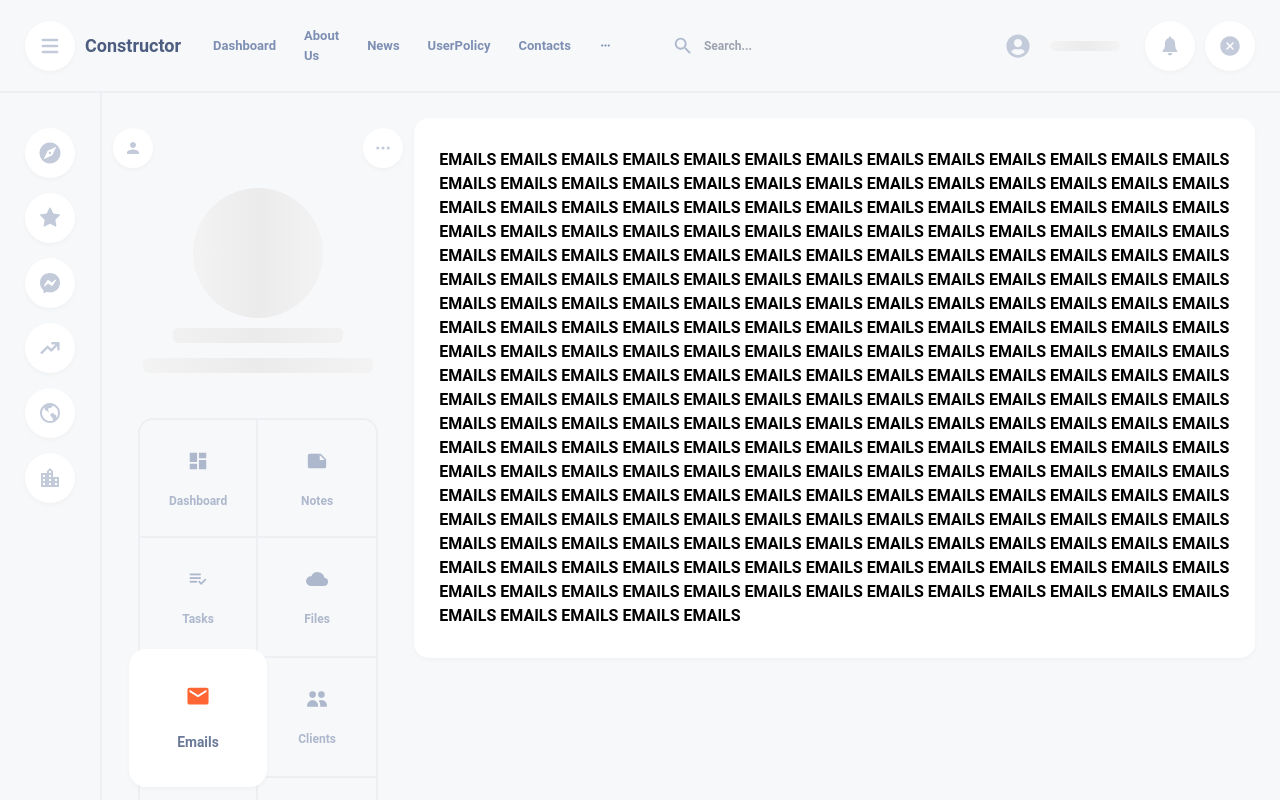
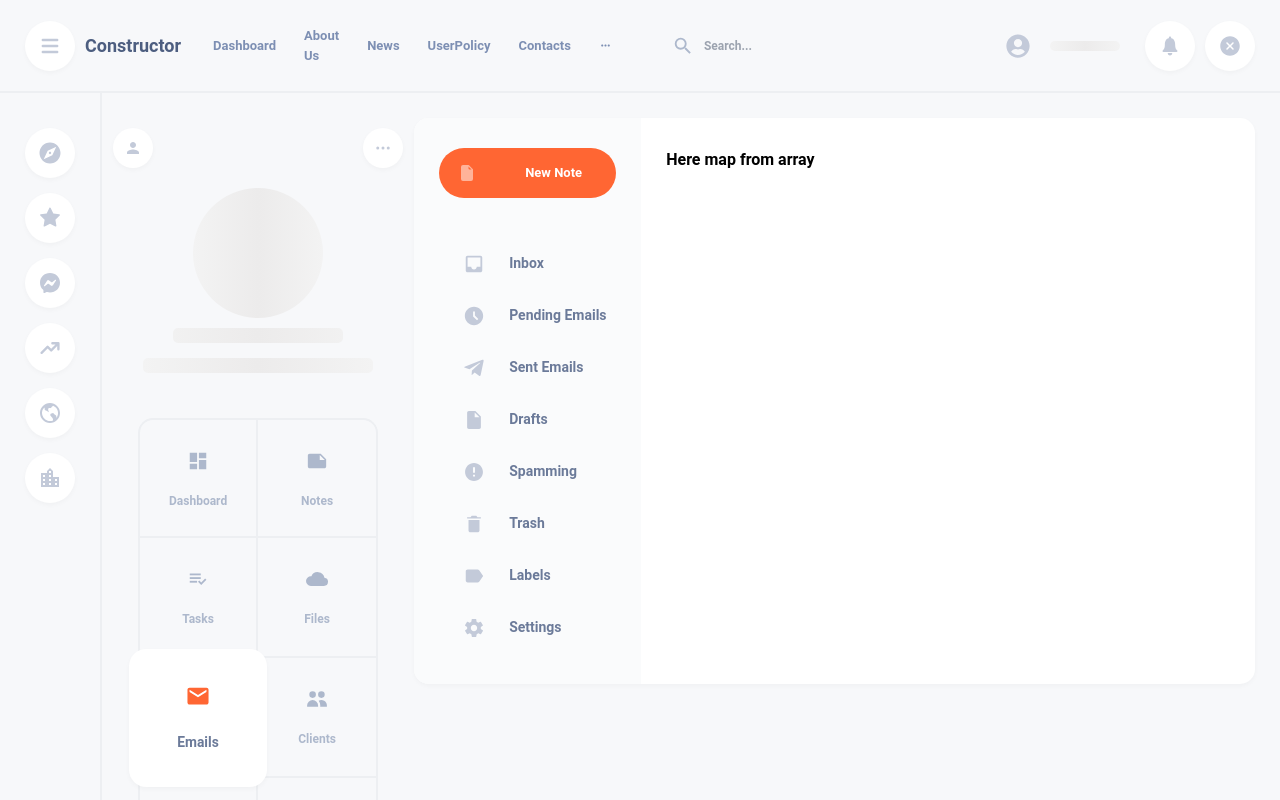
Before and after one commit to NShevchik/nextjsweek, a Next.js app: page /dashboard/emails in a window 1280 px wide. Shown: the top 800 px of the page. Built offline with nearby package versions, Linux system fonts and the light colour scheme; no server answers.

Commit message:
email-page-json

```diff
--- /dev/null
+++ b/components/Emails/EmailComposeButton.tsx
@@ -0,0 +1,17 @@
+import React from 'react'
+import { BsFillFileEarmarkFill } from 'react-icons/bs'
+
+export const EmailComposeButton = () => {
+    return (
+        <div className="bg-orange w-full rounded-[30px] cursor-pointer hover:shadow-soft-orange mb-[40px]">
+            <div className="py-[15px] flex flex-row items-center">
+                <div className="text-white opacity-50 pl-[20px]">
+                    <BsFillFileEarmarkFill />
+                </div>
+                <div className="text-[13px] text-white pl-[50px]">
+                    New Note
+                </div>
+            </div>
+        </div>
+    )
+}
--- /dev/null
+++ b/components/Emails/EmailsMenu.tsx
@@ -0,0 +1,14 @@
+import React from 'react'
+import { EmailComposeButton } from './EmailComposeButton'
+import { EmailsNavbar } from './EmailsNavbar'
+
+export const EmailsMenu = () => {
+    return (
+        <div className='bg-stone w-[27%]'>
+            <div className='px-[25px] py-[30px]'>
+                <EmailComposeButton />
+                <EmailsNavbar />
+            </div>
+        </div>
+    )
+}
--- /dev/null
+++ b/components/Emails/EmailsNavbar.tsx
@@ -0,0 +1,20 @@
+import React from 'react'
+import { IoMdAlert, IoMdDocument, IoMdSettings, IoMdTrash } from 'react-icons/io'
+import { MdAccessTimeFilled, MdInbox, MdLabel } from 'react-icons/md'
+import EmailsNavbarItem from './EmailsNavbarItem'
+import { FaTelegramPlane } from 'react-icons/fa'
+
+export const EmailsNavbar = () => {
+    return (
+        <div className='flex flex-col'>
+            <EmailsNavbarItem text={'Inbox'} icon={<MdInbox />} />
+            <EmailsNavbarItem text={'Pending Emails'} icon={<MdAccessTimeFilled />} />
+            <EmailsNavbarItem text={'Sent Emails'} icon={<FaTelegramPlane />} />
+            <EmailsNavbarItem text={'Drafts'} icon={<IoMdDocument />} />
+            <EmailsNavbarItem text={'Spamming'} icon={<IoMdAlert />} />
+            <EmailsNavbarItem text={'Trash'} icon={<IoMdTrash />} />
+            <EmailsNavbarItem text={'Labels'} icon={<MdLabel />} />
+            <EmailsNavbarItem text={'Settings'} icon={<IoMdSettings />} />
+        </div>
+    )
+}
--- /dev/null
+++ b/components/Emails/EmailsNavbarItem.tsx
@@ -0,0 +1,30 @@
+import Link from 'next/link'
+import { useRouter } from 'next/router';
+import React from 'react'
+
+const EmailsNavbarItem = ({ text, icon }: { text: string, icon: React.ReactElement }) => {
+    const router = useRouter()
+    const query = router.query.element;
+
+    return query === text ? (
+        <Link href={`/dashboard/emails/${text}`} className='bg-white rounded-[30px] flex flex-row items-center cursor-pointer  py-[15px] shadow-soft'>
+            <div className='text-[22px] text-whale-killer px-[24px]'>
+                {icon}
+            </div>
+            <div className='text-[14px] text-whale-bowhead'>
+                {text}
+            </div>
+        </Link>
+    ) : (
+        <Link href={`/dashboard/emails/${text}`} className=' flex flex-row items-center cursor-pointer py-[15px]'>
+            <div className='text-[22px] text-whale-killer px-[24px]'>
+                {icon}
+            </div>
+            <div className='text-[14px] text-whale-bowhead'>
+                {text}
+            </div>
+        </Link>
+    )
+}
+
+export default EmailsNavbarItem
--- /dev/null
+++ b/components/Emails/EmailsPage.tsx
@@ -0,0 +1,15 @@
+import { useRouter } from 'next/router'
+import React from 'react'
+
+export const EmailsPage = ({ array }: { array?: any }) => {
+    const router = useRouter()
+    return (
+        <div className='bg-white'>
+            <div className='px-[25px] py-[30px]'>
+                <div>
+                    Here map from array {router.query.element}
+                </div>
+            </div>
+        </div>
+    )
+}
--- /dev/null
+++ b/mocks/emails/emailsData.json
@@ -0,0 +1,16 @@
+{
+    "inbox": [
+    {
+    "username": "n.shevchik",
+    "id": "1",
+    "userToken": "djkolpak009mp3",
+    "inbox": {
+        "firstName": "Nikita",
+        "lastName": "Shevchik",
+        "email": "n.shevchik@softteco.com",
+        "userPhoto": "https://i.guim.co.uk/img/media/8892e22ee2b011a74ab9f31c70f3b4a1f44f8f97/0_180_5400_3240/master/5400.jpg?width=1200&height=1200&quality=85&auto=format&fit=crop&s=760db27a86f1ce6a1b08f4dcd7e2b5c5",
+        "userLevel": "4",
+        "userScore": "33"
+        }
+    }]
+}
--- /dev/null
+++ b/pages/dashboard/emails/[element].tsx
@@ -0,0 +1,33 @@
+import { useRouter } from 'next/router'
+import React from 'react'
+import { ContentWrapper } from '../../../components/ContentWrapper/ContentWrapper'
+import { EmailsMenu } from '../../../components/Emails/EmailsMenu'
+import { EmailsPage } from '../../../components/Emails/EmailsPage'
+import { MainContainer } from '../../../components/MainContainer/MainContainer'
+
+const EmailElement = ({ emails }: { emails: any }) => {
+
+    const email = require('../../../mocks/emails/emailsData')
+    console.log(email)
+
+    return (
+        <MainContainer keywords="EMAILS, main menu, profile">
+            <ContentWrapper style="white">
+                <div className="flex flex-row">
+                    <EmailsMenu />
+                    <EmailsPage array={emails} />
+                </div>
+            </ContentWrapper>
+        </MainContainer>
+    )
+}
+
+export default EmailElement
+
+// export async function getServerSideProps({ params }: { params: any }) {
+//     const responseEmails = await fetch(`../../../mocks/emails/emailsData.JSON`)
+//     const emails = await responseEmails.json()
+//     return {
+//         props: { emails },
+//     }
+// }
--- a/pages/dashboard/emails/index.tsx
+++ b/pages/dashboard/emails/index.tsx
@@ -1,32 +1,15 @@
 import { ContentWrapper } from "../../../components/ContentWrapper/ContentWrapper";
+import { EmailsMenu } from "../../../components/Emails/EmailsMenu";
+import { EmailsPage } from "../../../components/Emails/EmailsPage";
 import { MainContainer } from "../../../components/MainContainer/MainContainer";
 
 function emails() {
     return (
         <MainContainer keywords="EMAILS, main menu, profile">
             <ContentWrapper style="white">
-                <div className='px-[25px] py-[30px]'>
-                    EMAILS EMAILS EMAILS EMAILS EMAILS EMAILS EMAILS EMAILS EMAILS EMAILS EMAILS EMAILS
-                    EMAILS EMAILS EMAILS EMAILS EMAILS EMAILS EMAILS EMAILS EMAILS EMAILS EMAILS EMAILS
-                    EMAILS EMAILS EMAILS EMAILS EMAILS EMAILS EMAILS EMAILS EMAILS EMAILS EMAILS EMAILS
-                    EMAILS EMAILS EMAILS EMAILS EMAILS EMAILS EMAILS EMAILS EMAILS EMAILS EMAILS EMAILS
-                    EMAILS EMAILS EMAILS EMAILS EMAILS EMAILS EMAILS EMAILS EMAILS EMAILS EMAILS EMAILS
-                    EMAILS EMAILS EMAILS EMAILS EMAILS EMAILS EMAILS EMAILS EMAILS EMAILS EMAILS EMAILS
-                    EMAILS EMAILS EMAILS EMAILS EMAILS EMAILS EMAILS EMAILS EMAILS EMAILS EMAILS EMAILS
-                    EMAILS EMAILS EMAILS EMAILS EMAILS EMAILS EMAILS EMAILS EMAILS EMAILS EMAILS EMAILS
-                    EMAILS EMAILS EMAILS EMAILS EMAILS EMAILS EMAILS EMAILS EMAILS EMAILS EMAILS EMAILS
-                    EMAILS EMAILS EMAILS EMAILS EMAILS EMAILS EMAILS EMAILS EMAILS EMAILS EMAILS EMAILS
-                    EMAILS EMAILS EMAILS EMAILS EMAILS EMAILS EMAILS EMAILS EMAILS EMAILS EMAILS EMAILS
-                    EMAILS EMAILS EMAILS EMAILS EMAILS EMAILS EMAILS EMAILS EMAILS EMAILS EMAILS EMAILS
-                    EMAILS EMAILS EMAILS EMAILS EMAILS EMAILS EMAILS EMAILS EMAILS EMAILS EMAILS EMAILS
-                    EMAILS EMAILS EMAILS EMAILS EMAILS EMAILS EMAILS EMAILS EMAILS EMAILS EMAILS EMAILS
-                    EMAILS EMAILS EMAILS EMAILS EMAILS EMAILS EMAILS EMAILS EMAILS EMAILS EMAILS EMAILS
-                    EMAILS EMAILS EMAILS EMAILS EMAILS EMAILS EMAILS EMAILS EMAILS EMAILS EMAILS EMAILS
-                    EMAILS EMAILS EMAILS EMAILS EMAILS EMAILS EMAILS EMAILS EMAILS EMAILS EMAILS EMAILS
-                    EMAILS EMAILS EMAILS EMAILS EMAILS EMAILS EMAILS EMAILS EMAILS EMAILS EMAILS EMAILS
-                    EMAILS EMAILS EMAILS EMAILS EMAILS EMAILS EMAILS EMAILS EMAILS EMAILS EMAILS EMAILS
-                    EMAILS EMAILS EMAILS EMAILS EMAILS EMAILS EMAILS EMAILS EMAILS EMAILS EMAILS EMAILS
-                    EMAILS EMAILS EMAILS EMAILS EMAILS EMAILS EMAILS EMAILS EMAILS EMAILS EMAILS EMAILS
+                <div className="flex flex-row">
+                    <EmailsMenu />
+                    <EmailsPage />
                 </div>
             </ContentWrapper>
         </MainContainer>
--- a/tailwind.config.js
+++ b/tailwind.config.js
@@ -15,6 +15,7 @@ module.exports = {
       'telegram': '#33BFFF',
       'green': 'green',
       'background': '#F7F8FA',
+      'stone': '#FAFBFC',
       'whale': {
         fin: '#ADB8CC',
         minke: '#7D8FB3',
@@ -34,6 +35,7 @@ module.exports = {
       '20': '1 1 20%',
       '25': '1 1 25%',
       '26': '1 1 26%',
+      '74': '1 1 74%',
       '60': '1 1 60%',
       '50': '1 1 50%',
     },
```
